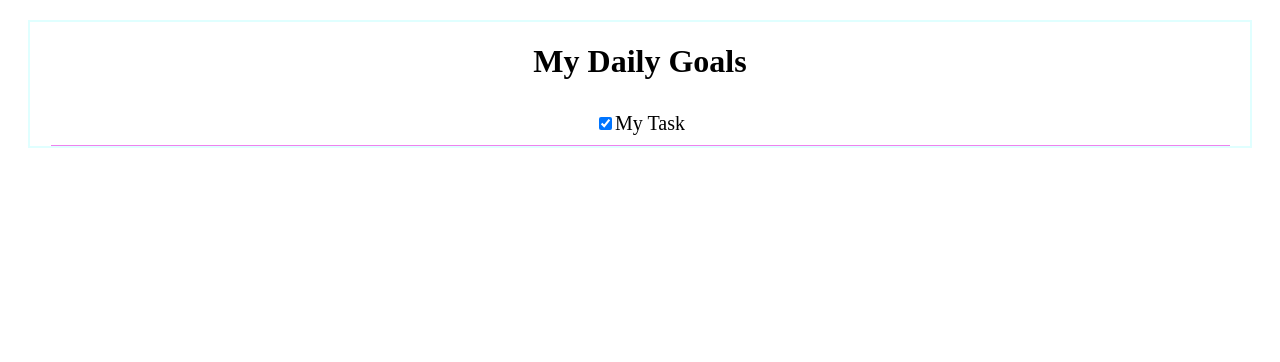
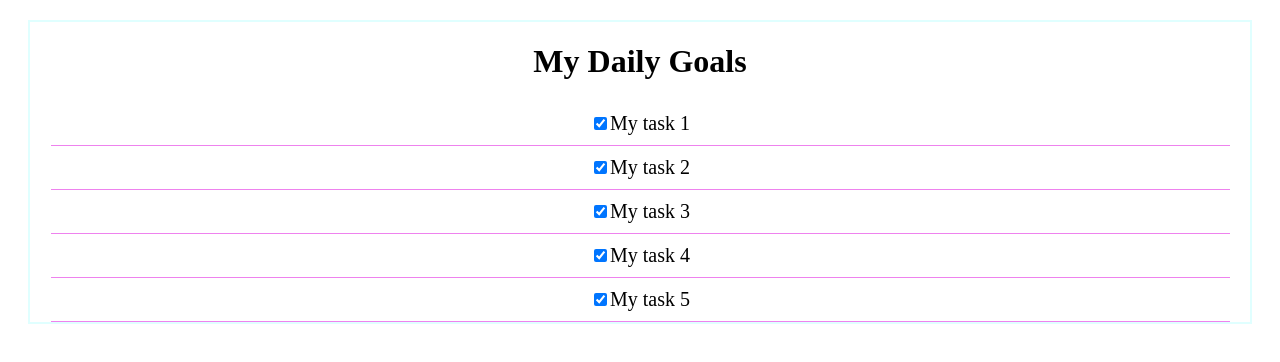
Before and after one commit to luv-jeri/coding-ninjas-react-tests, a React (Create React App) app: page / in a window 1280 px wide. Shown: the top 362 px of the page. Built offline with nearby package versions, Linux system fonts and the light colour scheme.

Commit message:
Added : Solution

```diff
--- a/src/App.js
+++ b/src/App.js
@@ -1,13 +1,16 @@
 import React from 'react';
 import './styles.css';
 import TodoItem from './TodoItem.js';
+import todoData from './todoData.js';
 
 class App extends React.Component {
   render() {
     return (
       <div className='todo-list'>
         <h1>My Daily Goals</h1>
-        <TodoItem />
+        {todoData.map((item) => {
+          return <TodoItem key={item.id} {...item} />;
+        })}
       </div>
     );
   }
--- a/src/TodoItem.js
+++ b/src/TodoItem.js
@@ -1,12 +1,12 @@
 import React from 'react';
 
 class TodoItem extends React.Component {
-  constructor() {
-    super();
+  constructor(props) {
+    super(props);
     this.state = {
-      id: 1,
-      text: 'My Task',
-      completed: true,
+      id: this.props.id,
+      text: this.props.text,
+      completed: this.props.completed,
     };
     this.handleChange = this.handleChange.bind(this);
   }
@@ -15,6 +15,7 @@ class TodoItem extends React.Component {
       return { completed: !prevState.completed };
     });
   }
+
   render() {
     return (
       <div className='todo-item'>
```
